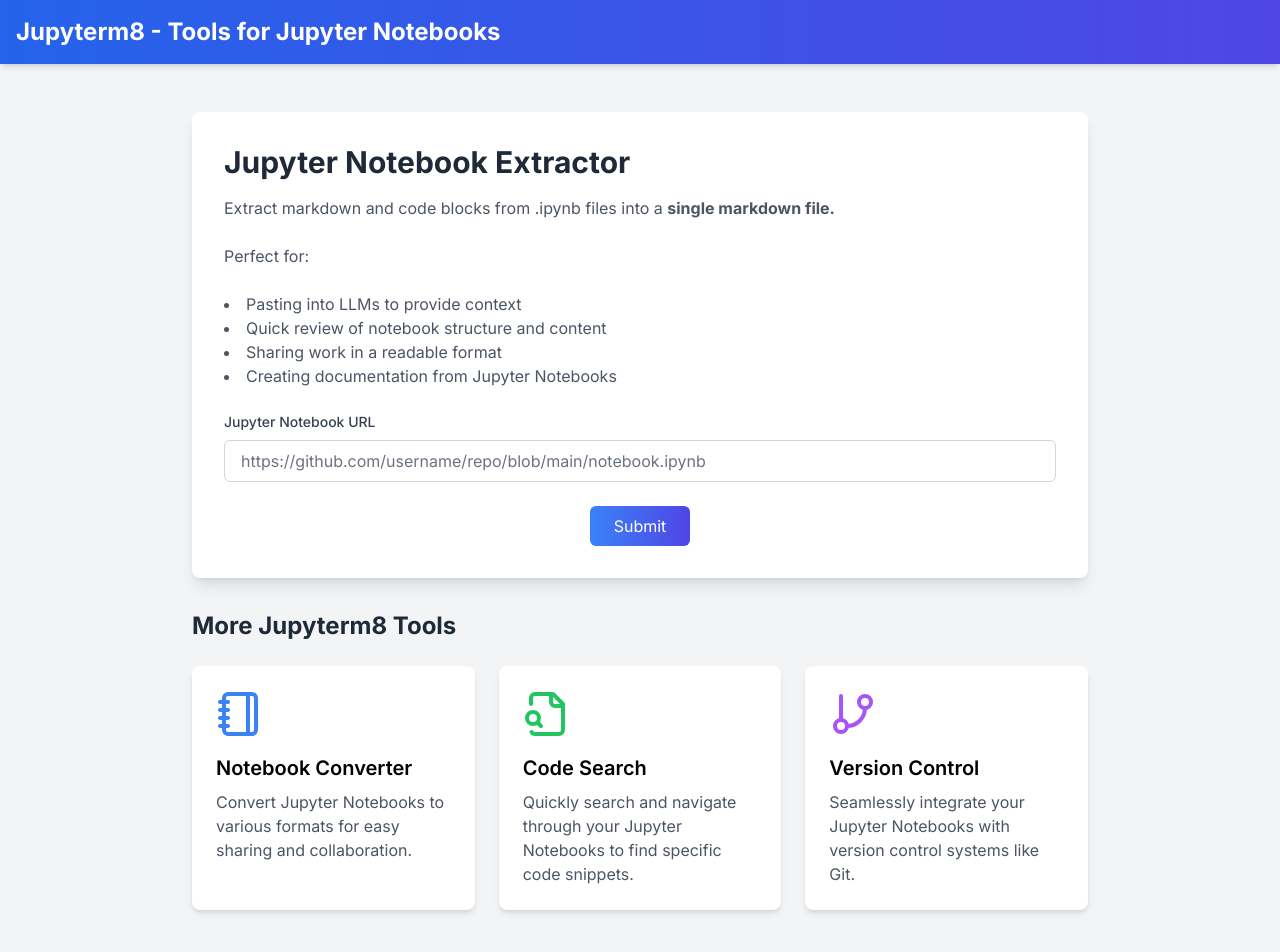
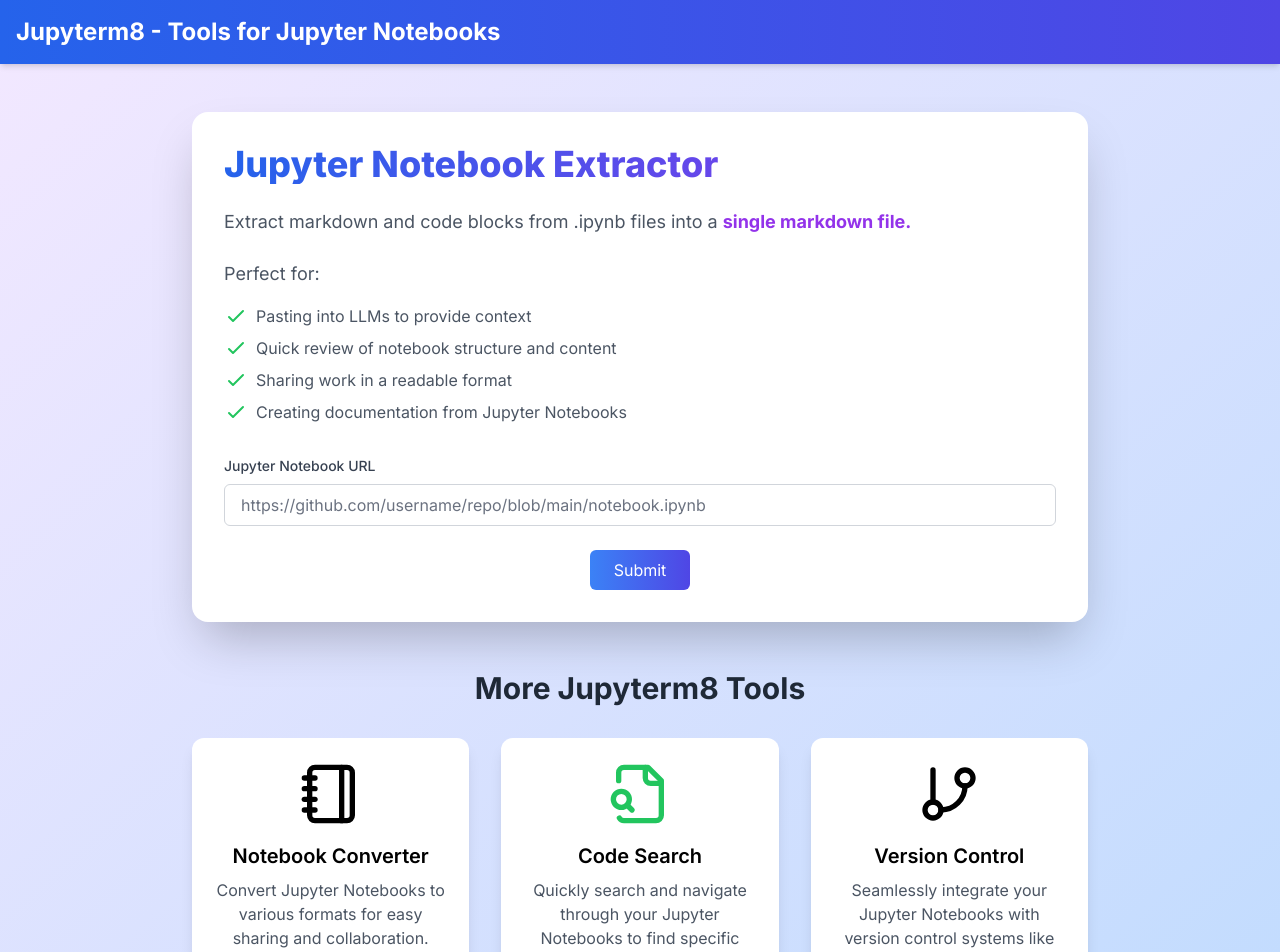
Before and after one commit to chongdashu/jupyterm8, a Next.js app in the folder frontend/: page / in a window 1280 px wide. Shown: the top 952 px of the page. Built offline with nearby package versions, Linux system fonts and the light colour scheme; no server answers.

Commit message:
refactor

```diff
--- a/frontend/src/app/page.tsx
+++ b/frontend/src/app/page.tsx
@@ -1,8 +1,9 @@
+import Footer from "@/components/Footer";
+import Header from "@/components/Header";
+import NotebookExtractor from "@/components/NotebookExtractor";
+import StructuredData from "@/components/StructuredData";
 import { FileSearch, GitBranch, Notebook } from "lucide-react";
 import Head from "next/head";
-import Footer from "../components/Footer";
-import Header from "../components/Header";
-import NotebookForm from "../components/NotebookForm";
 
 export default function Home() {
   return (
@@ -10,84 +11,64 @@
       <Head>
         <link rel="canonical" href="https://www.jupyterm8.xyz" />
       </Head>
-      <div className="flex flex-col min-h-screen bg-gray-100">
+      <div className="flex flex-col min-h-screen bg-gradient-to-br from-purple-100 to-blue-200">
         <Header />
         <main className="flex-grow container mx-auto px-4 py-12">
-          <div className="max-w-4xl mx-auto bg-white rounded-lg shadow-lg p-8 mb-8">
-            <h1 className="text-3xl font-bold mb-4 text-gray-800">
-              Jupyter Notebook Extractor
-            </h1>
-            <p className="text-gray-600 mb-6">
-              Extract markdown and code blocks from .ipynb files into a{" "}
-              <b>single markdown file.</b>
-            </p>
-            <p className="text-gray-600 mb-6">Perfect for:</p>
-            <ul className="list-disc list-inside mb-6 text-gray-600">
-              <li>Pasting into LLMs to provide context</li>
-              <li>Quick review of notebook structure and content</li>
-              <li>Sharing work in a readable format</li>
-              <li>Creating documentation from Jupyter Notebooks</li>
-            </ul>
-            <NotebookForm />
-          </div>
+          <NotebookExtractor />
 
           <div className="max-w-4xl mx-auto">
-            <h2 className="text-2xl font-bold mb-6 text-gray-800">
+            <h2 className="text-3xl font-bold mb-8 text-center text-gray-800">
               More Jupyterm8 Tools
             </h2>
-            <div className="grid grid-cols-1 md:grid-cols-3 gap-6">
-              <div className="bg-white p-6 rounded-lg shadow-md">
-                <Notebook className="w-12 h-12 text-blue-500 mb-4" />
-                <h3 className="text-xl font-semibold mb-2">
-                  Notebook Converter
-                </h3>
-                <p className="text-gray-600">
-                  Convert Jupyter Notebooks to various formats for easy sharing
-                  and collaboration.
-                </p>
-              </div>
-              <div className="bg-white p-6 rounded-lg shadow-md">
-                <FileSearch className="w-12 h-12 text-green-500 mb-4" />
-                <h3 className="text-xl font-semibold mb-2">Code Search</h3>
-                <p className="text-gray-600">
-                  Quickly search and navigate through your Jupyter Notebooks to
-                  find specific code snippets.
-                </p>
-              </div>
-              <div className="bg-white p-6 rounded-lg shadow-md">
-                <GitBranch className="w-12 h-12 text-purple-500 mb-4" />
-                <h3 className="text-xl font-semibold mb-2">Version Control</h3>
-                <p className="text-gray-600">
-                  Seamlessly integrate your Jupyter Notebooks with version
-                  control systems like Git.
-                </p>
-              </div>
+            <div className="grid grid-cols-1 md:grid-cols-3 gap-8">
+              {[
+                {
+                  icon: Notebook,
+                  title: "Notebook Converter",
+                  color: "blue",
+                  description:
+                    "Convert Jupyter Notebooks to various formats for easy sharing and collaboration.",
+                },
+                {
+                  icon: FileSearch,
+                  title: "Code Search",
+                  color: "green",
+                  description:
+                    "Quickly search and navigate through your Jupyter Notebooks to find specific code snippets.",
+                },
+                {
+                  icon: GitBranch,
+                  title: "Version Control",
+                  color: "purple",
+                  description:
+                    "Seamlessly integrate your Jupyter Notebooks with version control systems like Git.",
+                },
+              ].map((tool, index) => (
+                <div
+                  key={index}
+                  className="bg-white p-6 rounded-xl shadow-lg transform hover:scale-105 transition-transform duration-300"
+                >
+                  <tool.icon
+                    className={`w-16 h-16 text-${tool.color}-500 mb-4 mx-auto`}
+                  />
+                  <h3 className="text-xl font-semibold mb-2 text-center">
+                    {tool.title}
+                  </h3>
+                  <p className="text-gray-600 text-center">
+                    {tool.description}
+                  </p>
+                </div>
+              ))}
             </div>
           </div>
         </main>
         <Footer />
       </div>
-      <script
-        type="application/ld+json"
-        dangerouslySetInnerHTML={{
-          __html: JSON.stringify({
-            "@context": "https://schema.org",
-            "@type": "WebSite",
-            name: "Jupyterm8",
-            url: "https://www.jupyterm8.xyz",
-            description:
-              "Suite of tools for data scientists, developers, and researchers working with Jupyter Notebooks.",
-            potentialAction: {
-              "@type": "SearchAction",
-              target: {
-                "@type": "EntryPoint",
-                urlTemplate:
-                  "https://www.jupyterm8.xyz/search?q={search_term_string}",
-              },
-              "query-input": "required name=search_term_string",
-            },
-          }),
-        }}
+      <StructuredData
+        name="Jupyterm8"
+        url="https://www.jupyterm8.xyz"
+        description="Suite of tools for data scientists, developers, and researchers working with Jupyter Notebooks."
+        searchActionUrlTemplate="https://www.jupyterm8.xyz/search?q={search_term_string}"
       />
     </>
   );
--- /dev/null
+++ b/frontend/src/components/NotebookExtractor.tsx
@@ -0,0 +1,16 @@
+import React from "react";
+import NotebookExtractorDescription from "./NotebookExtractorDescription";
+import NotebookForm from "./NotebookExtractorForm";
+import NotebookExtractorTitle from "./NotebookExtractorTitle";
+
+const NotebookExtractor: React.FC = () => {
+  return (
+    <div className="max-w-4xl mx-auto bg-white rounded-2xl shadow-2xl p-8 mb-12 transform hover:scale-105 transition-transform duration-300">
+      <NotebookExtractorTitle />
+      <NotebookExtractorDescription />
+      <NotebookForm />
+    </div>
+  );
+};
+
+export default NotebookExtractor;
--- /dev/null
+++ b/frontend/src/components/NotebookExtractorDescription.tsx
@@ -0,0 +1,41 @@
+import React from "react";
+
+const NotebookExtractorDescription: React.FC = () => {
+  return (
+    <>
+      <p className="text-gray-600 mb-6 text-lg">
+        Extract markdown and code blocks from .ipynb files into a{" "}
+        <span className="font-bold text-purple-600">single markdown file.</span>
+      </p>
+      <p className="text-gray-600 mb-4 text-lg">Perfect for:</p>
+      <ul className="list-none mb-8 text-gray-600 space-y-2">
+        {[
+          "Pasting into LLMs to provide context",
+          "Quick review of notebook structure and content",
+          "Sharing work in a readable format",
+          "Creating documentation from Jupyter Notebooks",
+        ].map((item, index) => (
+          <li key={index} className="flex items-center">
+            <svg
+              className="w-6 h-6 mr-2 text-green-500"
+              fill="none"
+              stroke="currentColor"
+              viewBox="0 0 24 24"
+              xmlns="http://www.w3.org/2000/svg"
+            >
+              <path
+                strokeLinecap="round"
+                strokeLinejoin="round"
+                strokeWidth={2}
+                d="M5 13l4 4L19 7"
+              />
+            </svg>
+            {item}
+          </li>
+        ))}
+      </ul>
+    </>
+  );
+};
+
+export default NotebookExtractorDescription;
--- /dev/null
+++ b/frontend/src/components/NotebookExtractorTitle.tsx
@@ -0,0 +1,11 @@
+import React from "react";
+
+const NotebookExtractorTitle: React.FC = () => {
+  return (
+    <h1 className="text-4xl font-extrabold mb-6 text-transparent bg-clip-text bg-gradient-to-r from-blue-600 to-purple-600">
+      Jupyter Notebook Extractor
+    </h1>
+  );
+};
+
+export default NotebookExtractorTitle;
--- /dev/null
+++ b/frontend/src/components/StructuredData.tsx
@@ -0,0 +1,40 @@
+import React from "react";
+
+interface StructuredDataProps {
+  name: string;
+  url: string;
+  description: string;
+  searchActionUrlTemplate: string;
+}
+
+const StructuredData: React.FC<StructuredDataProps> = ({
+  name,
+  url,
+  description,
+  searchActionUrlTemplate,
+}) => {
+  const structuredData = {
+    "@context": "https://schema.org",
+    "@type": "WebSite",
+    name,
+    url,
+    description,
+    potentialAction: {
+      "@type": "SearchAction",
+      target: {
+        "@type": "EntryPoint",
+        urlTemplate: searchActionUrlTemplate,
+      },
+      "query-input": "required name=search_term_string",
+    },
+  };
+
+  return (
+    <script
+      type="application/ld+json"
+      dangerouslySetInnerHTML={{ __html: JSON.stringify(structuredData) }}
+    />
+  );
+};
+
+export default StructuredData;
```
Also changed, not shown: frontend/src/components/NotebookExtractorForm.tsx (renamed from frontend/src/components/NotebookForm.tsx).
